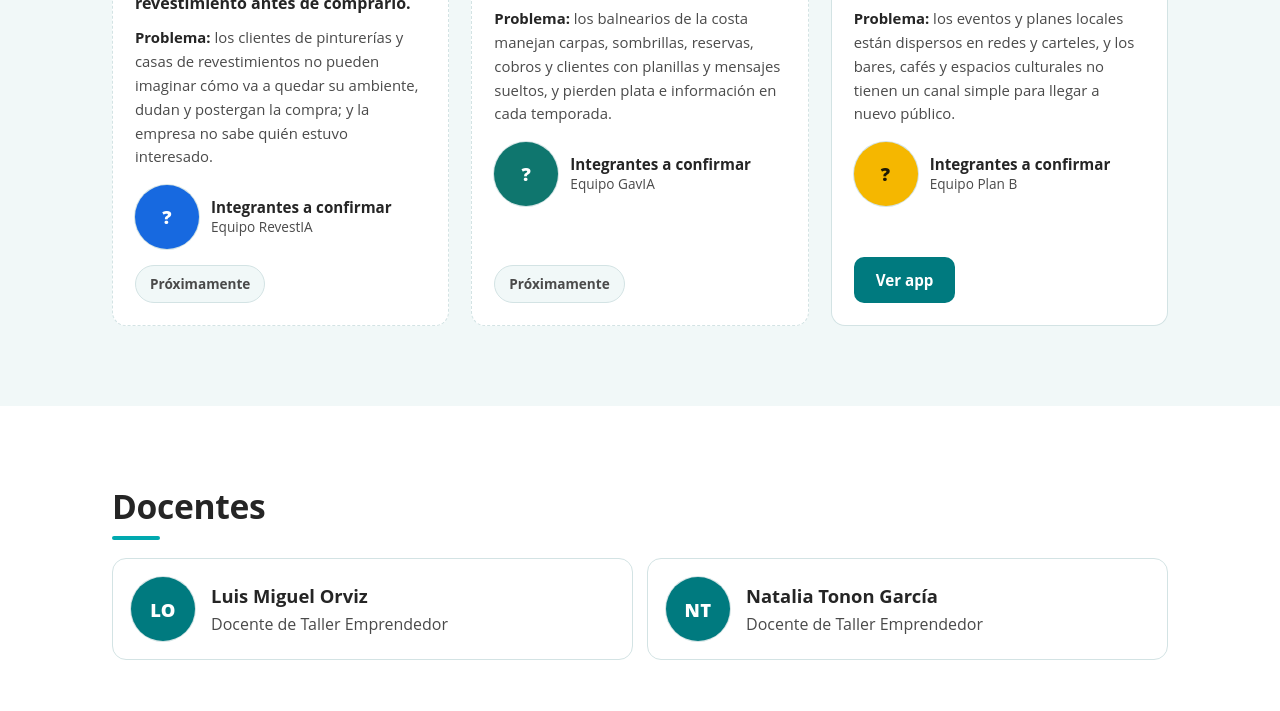
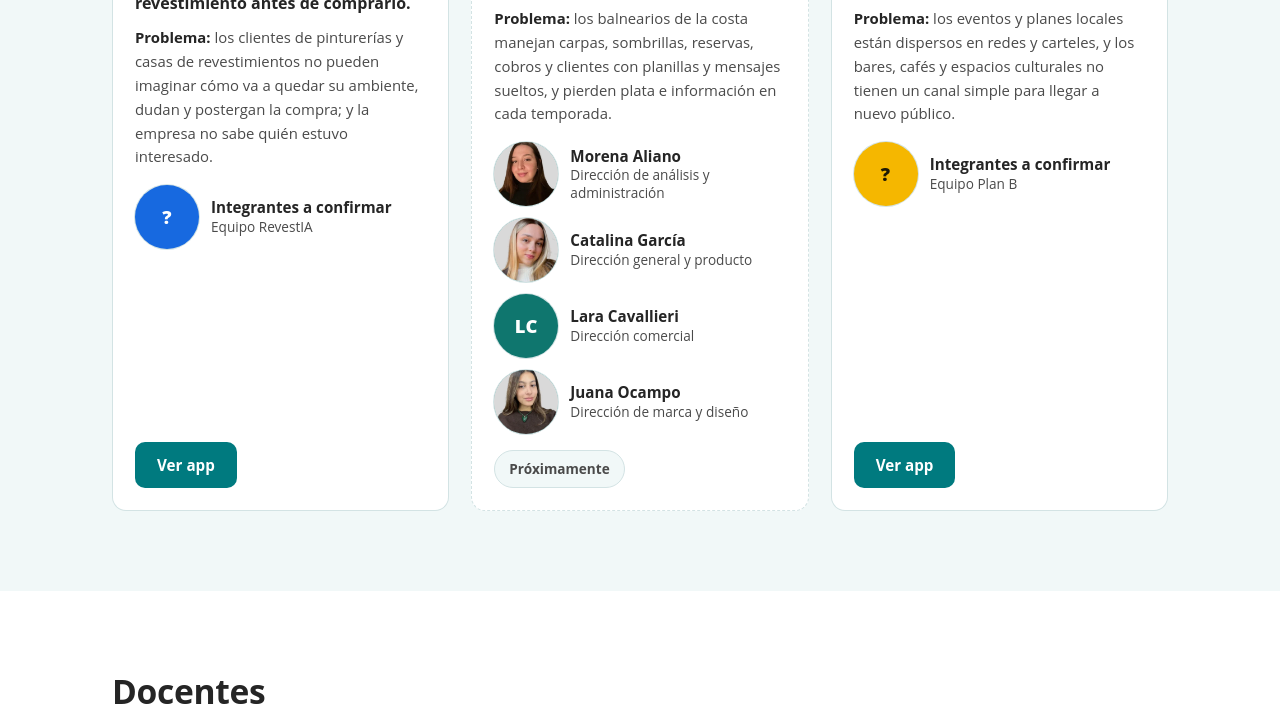
Before and after one commit to ucaece-t-e-tm-viernes-luigi-nati/landing, a plain HTML site: page index.html in a window 1280 px wide. Shown: the part 2000-2711 px from the top of the page. Drawn offline with Linux system fonts and the light colour scheme.

Commit message:
Landing: integrantes de GavIA con fotos y puestos; RevestIA con link a la app
Co-Authored-By: Claude Opus 5.5 <noreply@anthropic.com>

```diff
--- a/index.html
+++ b/index.html
@@ -148,8 +148,8 @@
           <div class="tarjeta-botones"><a class="boton boton-primario" href="https://re-comiendo.vercel.app">Ver app<span class="sr-only"> de Re-Comiendo</span></a></div>
         </article>
 
-        <!-- 04 · RevestIA — PENDIENTE: integrantes y URL de la app -->
-        <article class="tarjeta tarjeta-pendiente" id="startup-revest-ia" style="--startup:#1769e0;--sobre-startup:#ffffff">
+        <!-- 04 · RevestIA — PENDIENTE: integrantes -->
+        <article class="tarjeta" id="startup-revest-ia" style="--startup:#1769e0;--sobre-startup:#ffffff">
           <header class="tarjeta-cabecera">
             <img class="logo-startup" src="logos/revest-ia-mark.svg" alt="" width="48" height="48" loading="lazy" decoding="async">
             <div>
@@ -165,10 +165,10 @@
               <span class="integrante-datos"><strong>Integrantes a confirmar</strong><span>Equipo RevestIA</span></span>
             </li>
           </ul>
-          <div class="tarjeta-botones"><span class="insignia">Próximamente</span></div>
+          <div class="tarjeta-botones"><a class="boton boton-primario" href="https://revest-ia.vercel.app">Ver app<span class="sr-only"> de RevestIA</span></a></div>
         </article>
 
-        <!-- 05 · GavIA — PENDIENTE -->
+        <!-- 05 · GavIA — PENDIENTE: URL de la app -->
         <article class="tarjeta tarjeta-pendiente" id="startup-gav-ia" style="--startup:#0f766e;--sobre-startup:#ffffff">
           <header class="tarjeta-cabecera">
             <img class="logo-startup" src="logos/gav-ia-mark.svg" alt="" width="48" height="48" loading="lazy" decoding="async">
@@ -181,8 +181,20 @@
           <p class="problema"><strong>Problema:</strong> los balnearios de la costa manejan carpas, sombrillas, reservas, cobros y clientes con planillas y mensajes sueltos, y pierden plata e información en cada temporada.</p>
           <ul class="integrantes" aria-label="Integrantes de GavIA">
             <li class="integrante">
-              <span class="avatar"><span class="avatar-iniciales" aria-hidden="true">?</span></span>
-              <span class="integrante-datos"><strong>Integrantes a confirmar</strong><span>Equipo GavIA</span></span>
+              <span class="avatar"><span class="avatar-iniciales" aria-hidden="true">MA</span><img src="fotos/gav-ia/aliano_morena.webp" alt="Morena Aliano" width="64" height="64" loading="lazy" decoding="async" onerror="this.remove()"></span>
+              <span class="integrante-datos"><strong>Morena Aliano</strong><span>Dirección de análisis y administración</span></span>
+            </li>
+            <li class="integrante">
+              <span class="avatar"><span class="avatar-iniciales" aria-hidden="true">CG</span><img src="fotos/gav-ia/garcia_catalina.webp" alt="Catalina García" width="64" height="64" loading="lazy" decoding="async" onerror="this.remove()"></span>
+              <span class="integrante-datos"><strong>Catalina García</strong><span>Dirección general y producto</span></span>
+            </li>
+            <li class="integrante">
+              <span class="avatar"><span class="avatar-iniciales" aria-hidden="true">LC</span></span>
+              <span class="integrante-datos"><strong>Lara Cavallieri</strong><span>Dirección comercial</span></span>
+            </li>
+            <li class="integrante">
+              <span class="avatar"><span class="avatar-iniciales" aria-hidden="true">JO</span><img src="fotos/gav-ia/ocampo_juana.webp" alt="Juana Ocampo" width="64" height="64" loading="lazy" decoding="async" onerror="this.remove()"></span>
+              <span class="integrante-datos"><strong>Juana Ocampo</strong><span>Dirección de marca y diseño</span></span>
             </li>
           </ul>
           <div class="tarjeta-botones"><span class="insignia">Próximamente</span></div>
```
Also changed, not shown: fotos/gav-ia/aliano_morena.webp (added), fotos/gav-ia/garcia_catalina.webp (added), fotos/gav-ia/ocampo_juana.webp (added).
